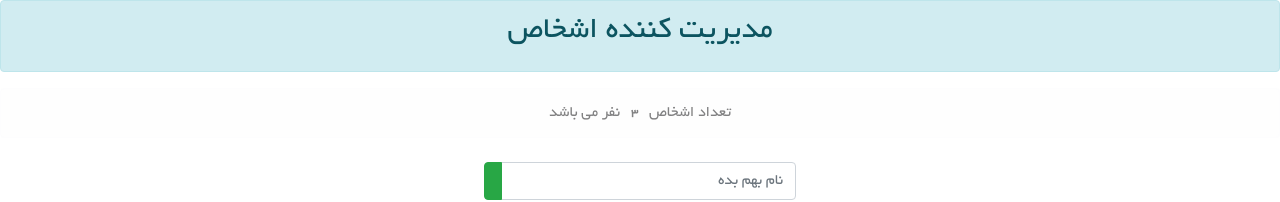
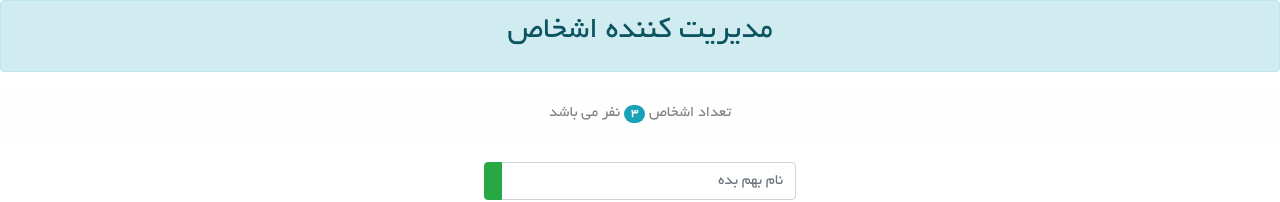
Before and after one commit to alrtn4/PersonmanagerRedux, a React (Create React App) app: page / in a window 1280 px wide. Shown: the top 202 px of the page. Built offline with nearby package versions, Linux system fonts and the light colour scheme; some icons are missing.

Commit message:
chapter 9 file 4

```diff
--- a/src/components/common/Header.jsx
+++ b/src/components/common/Header.jsx
@@ -1,18 +1,22 @@
-import React from 'react';
+import React, { useContext } from 'react';
 import { Alert, Badge } from 'react-bootstrap';
 import simpleContext from './context/context';
 
 const Header = () => {
 
-    // let badgeStyle = '';
-    // if (persons.length >= 3) badgeStyle = 'info';
-    // if (persons.length <= 2) badgeStyle = 'warning';
-    // if (persons.length <= 1) badgeStyle = 'danger';
+    const context = useContext(simpleContext) ;
+
+    let { persons } = context.state ;
+
+    let badgeStyle = '';
+    if (persons.length >= 3) badgeStyle = 'info';
+    if (persons.length <= 2) badgeStyle = 'warning';
+    if (persons.length <= 1) badgeStyle = 'danger';
 
 
     return (
-        <simpleContext.Consumer>
-            {context => (
+        // <simpleContext.Consumer>
+        //     {context => (
                 <div>
                     <Alert variant='info'>
                         <h2>{context.state.appTitle}</h2>
@@ -20,17 +24,17 @@ const Header = () => {
 
                     <Alert variant='light'>
                         تعداد اشخاص {' '}
-                        <Badge pill >
+                        <Badge pill variant={badgeStyle}>
                             {context.state.persons.length}
                         </Badge> {' '}
                         نفر می باشد
                     </Alert>
                 </div>
 
-            )}
+            // )}
 
 
-        </simpleContext.Consumer>
+    //     </simpleContext.Consumer>
     )
 }
 
--- a/src/components/person/AddPerson.jsx
+++ b/src/components/person/AddPerson.jsx
@@ -1,12 +1,14 @@
 import { Button } from 'react-bootstrap';
-import  React  from 'react';
+import  React, { useContext }  from 'react';
 import simpleContext from '../common/context/context';
 
 const AddPerson = () => {
 
+    const context = useContext(simpleContext) ;
+
     return (
-        <simpleContext.Consumer>
-            {context => (
+        // <simpleContext.Consumer>
+        //     {context => (
                 <div className='m-2 p-2'>
                     <form className='form-inline justify-content-center'
                         onSubmit={event => event.preventDefault()}
@@ -31,9 +33,9 @@ const AddPerson = () => {
                     </form>
                 </div>
 
-            )}
+        //     )}
 
-        </simpleContext.Consumer>
+        // </simpleContext.Consumer>
 
     )
 }
--- a/src/components/person/Persons.jsx
+++ b/src/components/person/Persons.jsx
@@ -1,14 +1,18 @@
-import React from 'react';
+import React, { useContext } from 'react';
 import Person from './Person';
+import simpleContext from '../common/context/context';
 
-const Persons = ({persons , deleted , changed}) => {
+const Persons = () => {
+
+    const context = useContext(simpleContext) ;
+
     return <div>
-        {persons.map(person => (
+        {context.state.persons.map(person => (
             <Person
                 key = {person.id}
                 fullName = {person.fullName}
-                deleted = {() => {deleted(person.id)}}
-                change = {(event , id) => {changed(event , person.id)}}
+                deleted = {() => context.handleDeletePersons(person.id)}
+                change = {(event) => context.handleChangePersons(event , person.id)}
             />
         ))}
     </div>;
```
